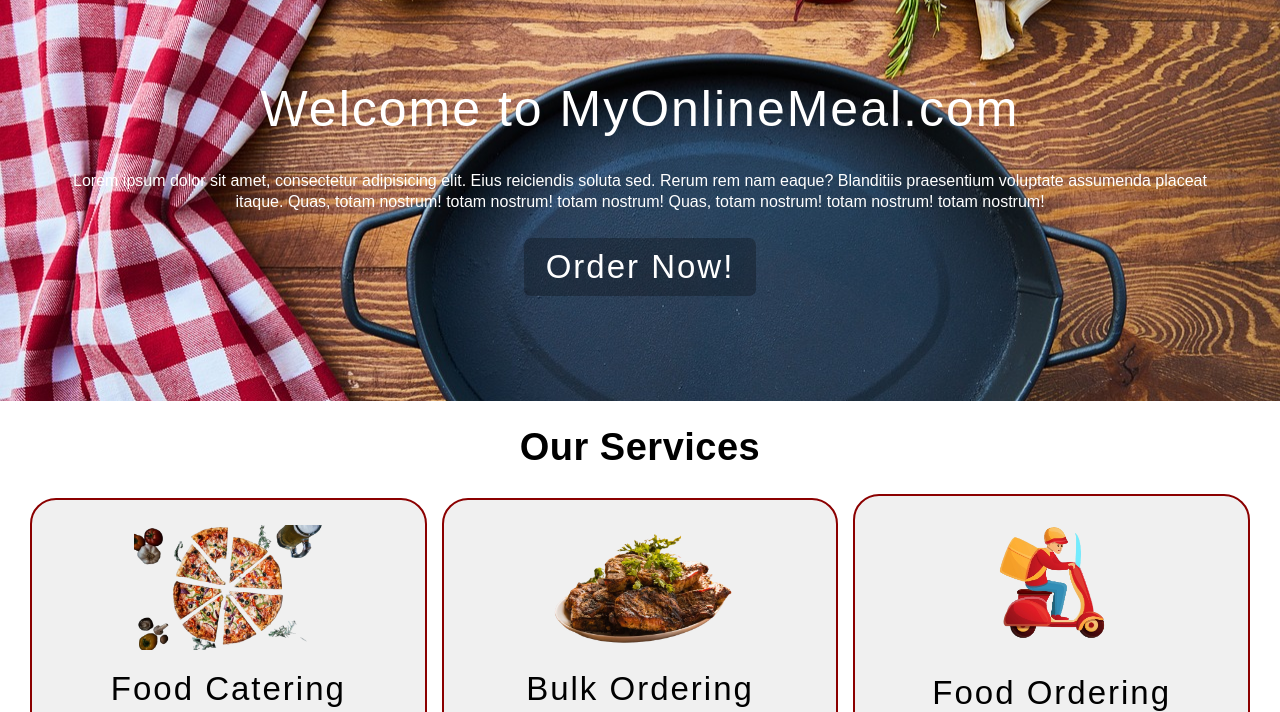
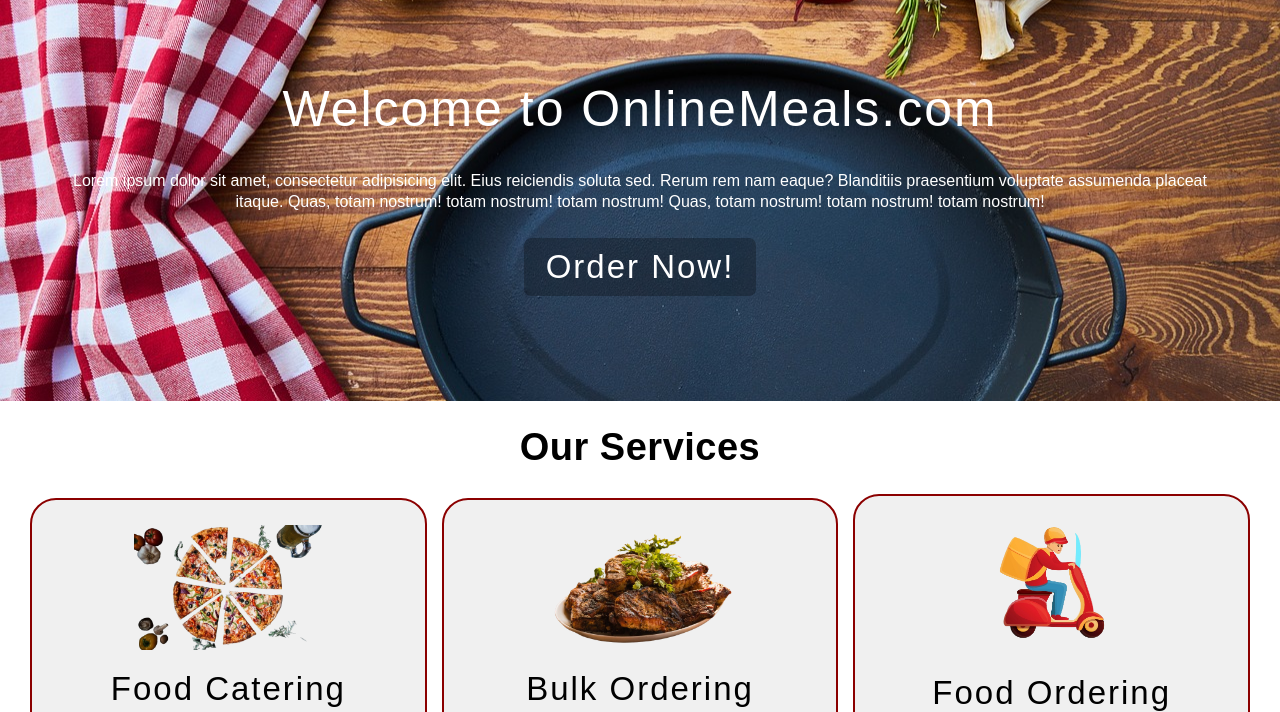
Before and after one commit to muhammadumer0454/MyOnlineMeal, a plain HTML site: page index.html in a window 1280 px wide. Shown: the part 88-800 px from the top of the page. Drawn offline with Linux system fonts and the light colour scheme; a web font is replaced by a local one.

Commit message:
Update index.html

```diff
--- a/index.html
+++ b/index.html
@@ -25,7 +25,7 @@
             </header>
 
             <div class="containerCustom">
-                <h1 class="white text-center">Welcome to MyOnlineMeal.com</h1>
+                <h1 class="white text-center">Welcome to OnlineMeals.com</h1>
                 <p class="text-center white">Lorem ipsum dolor sit amet, consectetur adipisicing elit. Eius reiciendis soluta sed. Rerum rem nam eaque? Blanditiis praesentium voluptate assumenda placeat itaque. Quas, totam nostrum! totam nostrum! totam nostrum! Quas, totam nostrum! totam nostrum! totam nostrum!</p>
                 <button class="center font">Order Now!</button>
             </div>
```
